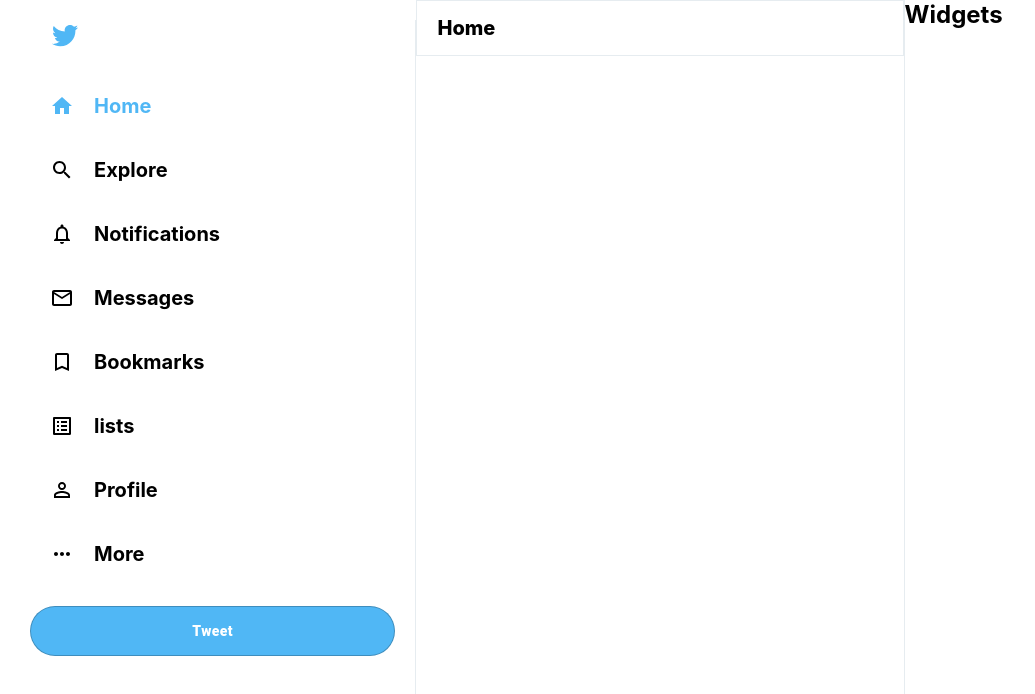
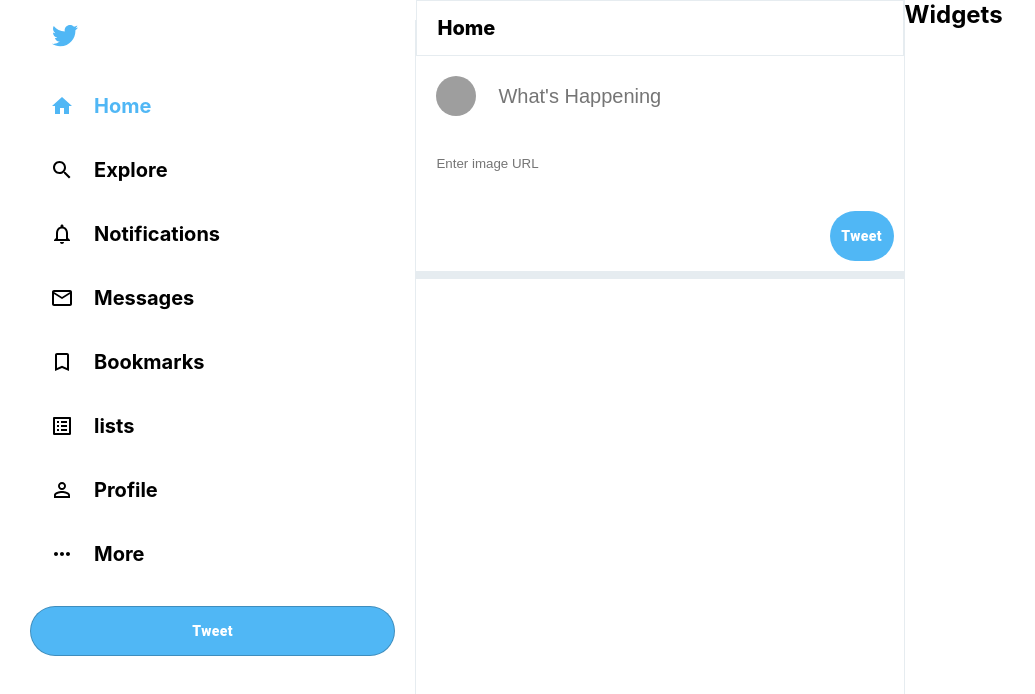
Before and after one commit to tdyleuth/twitter-clone, a React (Create React App) app: page / in a window 1280 px wide. Shown: the top 694 px of the page, without its empty margins (0-1035 px from the left). Built offline with nearby package versions, Linux system fonts and the light colour scheme; grey boxes are pictures that could not be loaded.

Commit message:
Added tweetBox component

```diff
--- a/src/Feed.js
+++ b/src/Feed.js
@@ -1,5 +1,6 @@
 import React from "react";
 import "./Feed.css";
+import TweetBox from "./TweetBox";
 
 function Feed() {
     return (
@@ -7,6 +8,7 @@
             <div className='feed__header'>
                 <h2>Home</h2>
             </div>
+            <TweetBox />
         </div>
     );
 }
--- /dev/null
+++ b/src/TweetBox.js
@@ -0,0 +1,24 @@
+import { Button, Avatar } from "@material-ui/core";
+import React from "react";
+import "./Tweetbox.css";
+
+function TweetBox() {
+    return (
+        <div className='tweetBox'>
+            <form>
+                <div className='tweetBox__input'>
+                    <Avatar src='https://smu-static.s3.us-west-2.amazonaws.com/images/accounts/1326420.jpg?v=1548182164'></Avatar>
+                    <input placeholder="What's Happening" type='text' />
+                </div>
+                <input
+                    className='tweetBox__imageInput'
+                    placeholder='Enter image URL'
+                    type='text'
+                />
+                <Button className='tweetBox__tweetButton'>Tweet</Button>
+            </form>
+        </div>
+    );
+}
+
+export default TweetBox;
--- /dev/null
+++ b/src/Tweetbox.css
@@ -0,0 +1,37 @@
+.tweetBox {
+    padding-bottom: 10px;
+    border-bottom: 8px solid var(--twitter-background);
+    padding-right: 10px;
+}
+
+.tweetBox > form {
+    display: flex;
+    flex-direction: column;
+}
+.tweetBox__input {
+    padding: 20px;
+    display: flex;
+}
+
+.tweetBox__input > input {
+    flex: 1;
+    margin-left: 20px;
+    font-size: 20px;
+    border: none;
+}
+
+.tweetBox__imageInput {
+    border: none;
+    padding: 20px;
+}
+
+.tweetBox__tweetButton {
+    background-color: var(--twitter-color) !important;
+    color: white !important;
+    font-weight: 800 !important;
+    text-transform: inherit !important;
+    border-radius: 30px !important;
+    height: 50px !important;
+    margin-top: 20px !important;
+    margin-left: auto !important;
+}
```
